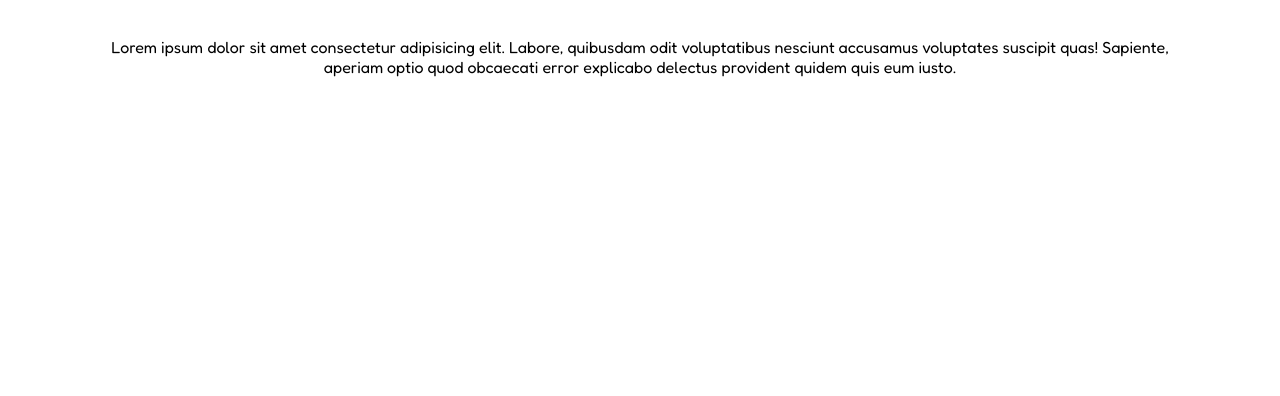
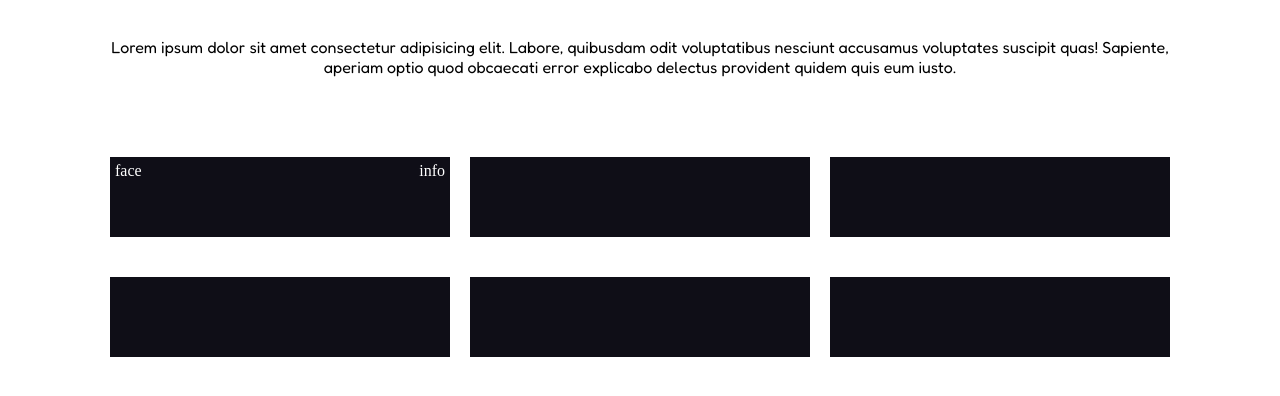
Before and after one commit to AndreaGul/html-css-float-cards, a plain HTML site: page index.html in a window 1280 px wide. Shown: the part 72-468 px from the top of the page. Drawn offline with Linux system fonts and the light colour scheme.

Commit message:
feat:forma base dei box

```diff
--- a/css/style.css
+++ b/css/style.css
@@ -5,18 +5,52 @@
     padding: 0;
     box-sizing: border-box;
  }
+ /* /reset */
 
+
+/* selettori comuni */
+ .container{
+    width: 0 auto;
+    padding: 30px 100px;
+ }
+
+ .clearfix::after {
+    content: '';
+    display: block;
+    clear: both;
+ }
+ /* /attributi comuni */
+
+ /* header con titolo e paragrafo */
  header{
     font-family: 'Fredoka', sans-serif;
     text-align: center;
- }
-
- .container{
-    width: 0 auto;
-    padding: 30px 100px;
  }
 
 h1{
     margin-bottom: 40px;
     color: #e53170;
 }
+/* /header con titolo e paragrafo */
+
+
+
+
+.team > .box {
+    height: 80px;
+    width: calc(100%/3 - 20px);
+    background-color: #0f0e17;
+    color: white;
+    float: left;
+    margin: 20px 10px;
+    padding: 5px;
+}
+
+.box > .img-persona{
+    float: left;
+
+}
+
+.box > .info-persona{
+    float:right
+}
--- a/index.html
+++ b/index.html
@@ -13,12 +13,33 @@
 </head>
 <body>
     <header>
+
         <div class="container">
+            <!-- titolo -->
             <h1>Meet our Team</h1>
+            <!-- /titolo -->
+            <!-- paragrafo -->
             <p>Lorem ipsum dolor sit amet consectetur adipisicing elit. Labore, quibusdam odit voluptatibus nesciunt accusamus voluptates suscipit quas! Sapiente, aperiam optio quod obcaecati error explicabo delectus provident quidem quis eum iusto.</p>
+            <!-- /paragrafo -->
         </div>
     </header>
     <main>
+        <div class="container">
+            <div class="team clearfix">
+                <!-- vari box con i dati delle persone nel team -->
+                <div class="box clearfix">
+                    <div class="img-persona">face</div>
+                    <div class="info-persona">info</div>
+                </div>
+                <div class="box"></div>
+                <div class="box"></div>
+                <div class="box"></div>
+                <div class="box"></div>
+                <div class="box"></div>
+                <!-- /vari box con i dati delle persone nel team -->
+            </div>
+
+        </div>
 
     </main>
 </body>
```
